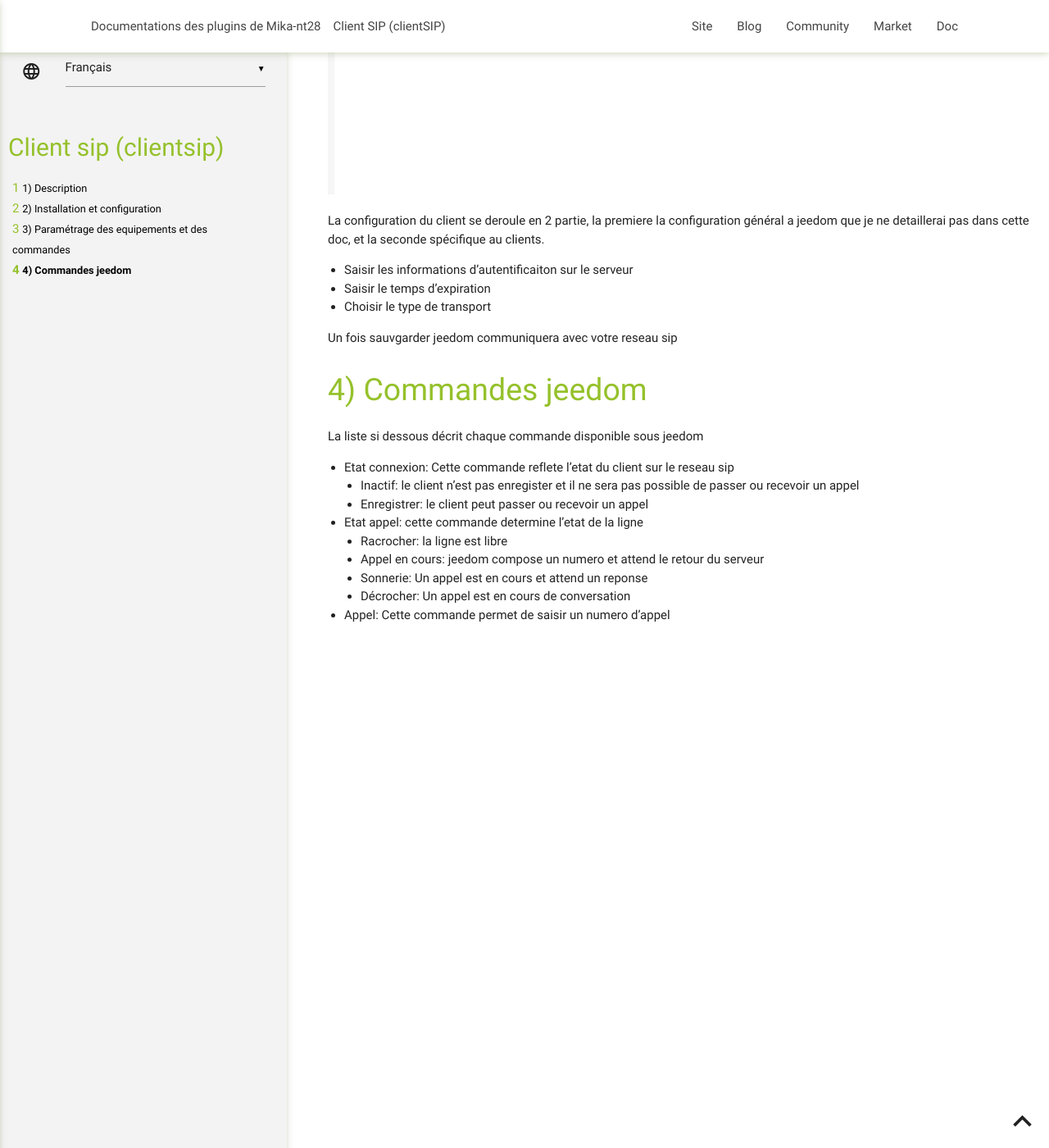
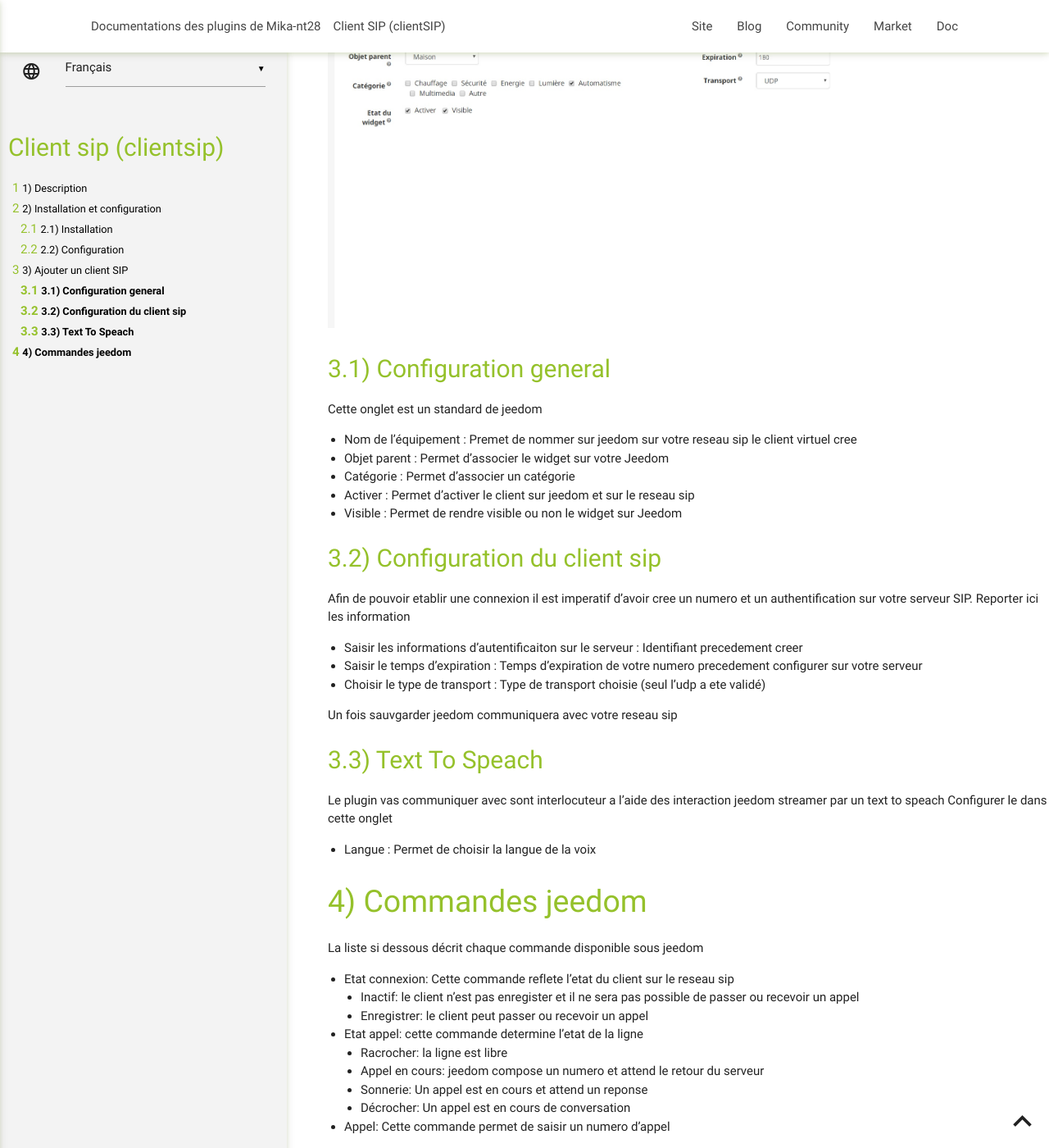
Before and after one commit to mika-nt28/Documentations, a Jekyll site: the page built from clientSIP/fr_FR/index.md, in a window 1280 px wide and 1400 px high, scrolled down 876 px. Shown: the whole window at 82% size. Built offline with Jekyll 4.4.1, drawn with Linux system fonts in a browser that asks for light colours; some of the changed text lies outside the part shown.

Commit message:
Update index.md

```diff
--- a/clientSIP/fr_FR/index.md
+++ b/clientSIP/fr_FR/index.md
@@ -7,29 +7,58 @@ pluginId: clientSIP
 
 Description
 ===========
-Ce plugin a pour but de conneter jeedom a notre reseau Sip
+Ce plugin a pour but de conneter jeedom a notre reseau Sip de maniere a ce que des interation entre jeedom et son applent soit possible
 
 Installation et configuration
 =============================
+
+Installation
+------------
+
+Le plugin embarque l'installation de dependance pour faire du TexToSpeach (pas encore actif sur la plugin)
+Pour poursuivre la configuration, il est important d'avoir installé ses dependances
+
+Configuration
+------------
 
 Pour utiliser se plugin, il est impératif d'avoir configurer un serveur sip et d'y saisir les informations de connexions
 
 ![introduction01](../images/ServerSip.jpg)
 
-Paramétrage des equipements et des commandes
-============================================
+Ajouter un client SIP
+====================
 
 Avant de commancer le parametrage du client sur jeedom, il est impératif de l'avoir cree sur votre serveur
 
 ![introduction01](../images/ClientSipConfiguration.jpg)
 
-La configuration du client se deroule en 2 partie, la premiere la configuration général a jeedom que je ne detaillerai pas dans cette doc, et la seconde spécifique au clients.
+Configuration general
+---------------------
+Cette onglet est un standard de jeedom
 
-- Saisir les informations d'autentificaiton sur le serveur
-- Saisir le temps d'expiration
-- Choisir le type de transport
+* Nom de l'équipement : Premet de nommer sur jeedom sur votre reseau sip le client virtuel cree
+* Objet parent : Permet d'associer le widget sur votre Jeedom
+* Catégorie : Permet d'associer un catégorie
+* Activer : Permet d'activer le client sur jeedom et sur le reseau sip
+* Visible : Permet de rendre visible ou non le widget sur Jeedom
+
+Configuration du client sip
+--------------------------
+
+Afin de pouvoir etablir une connexion il est imperatif d'avoir cree un numero et un authentification sur votre serveur SIP.
+Reporter ici les information
+
+* Saisir les informations d'autentificaiton sur le serveur : Identifiant precedement creer
+* Saisir le temps d'expiration : Temps d'expiration de votre numero precedement configurer sur votre serveur
+* Choisir le type de transport : Type de transport choisie (seul l'udp a ete validé)
 
 Un fois sauvgarder jeedom communiquera avec votre reseau sip
+
+Text To Speach
+--------------
+Le plugin vas communiquer avec sont interlocuteur a l'aide des interaction jeedom streamer par un text to speach
+Configurer le dans cette onglet
+* Langue : Permet de choisir la langue de la voix
 
 Commandes jeedom
 ===============
```
